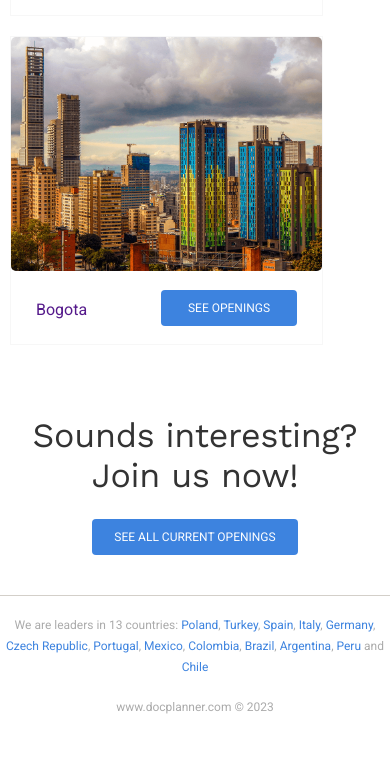
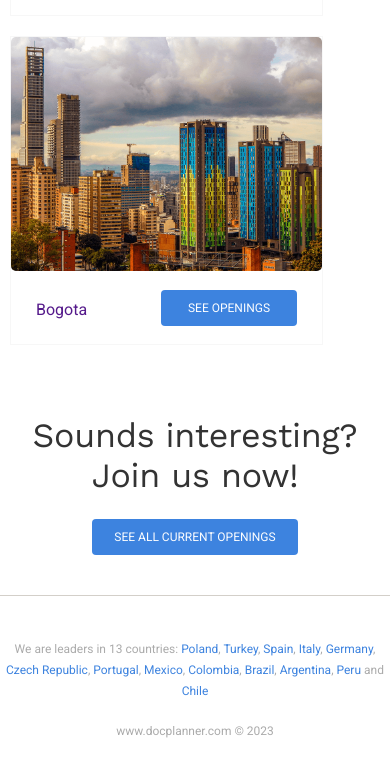
Before and after one commit to lguareb/csslayout-docplanner, a plain HTML site: page index.html in a window 390 px wide. Shown: the part 5919-6692 px from the top of the page. Before the commit the page ends 6661 px from the top, so only its background shows below. Drawn offline with nearby package versions, Linux system fonts and the light colour scheme.

Commit message:
repost - page complete before responsive adjustments

```diff
--- a/css/styles.css
+++ b/css/styles.css
@@ -380,7 +380,7 @@ p {
 /*FOOTER*/
 footer {
     text-align: center;
-    padding 2em 0;
+    padding: 2em 0;
     border-top: 1px solid var(--color-grey-2);
     font-size: 12px;
     color: var(--color-grey-1);
```
